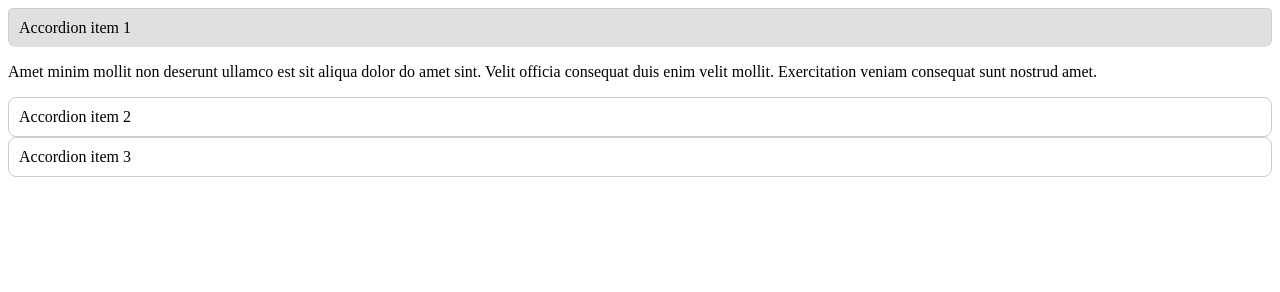
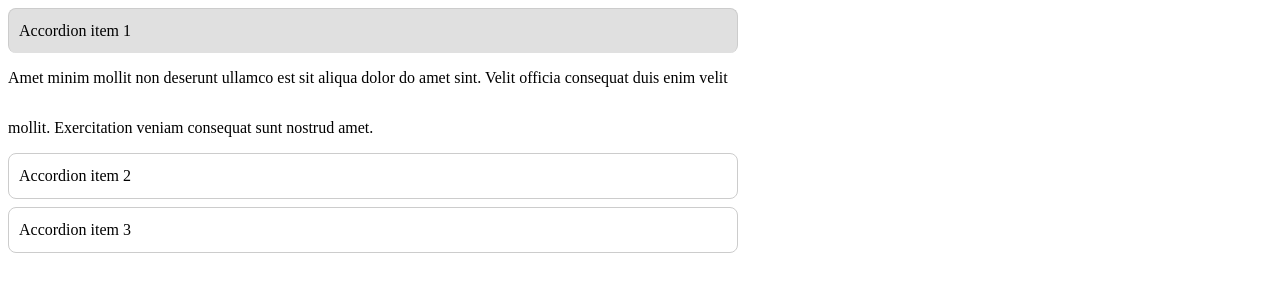
Before and after one commit to js-tasks-ru/htmlcss-20251006_n6163459, a website: page 03-lection1/02-accordion/index.html in a window 1280 px wide. Both pictures are taken after a click on the heading "Accordion item 1". Drawn offline with Linux system fonts and the light colour scheme.

Commit message:
corrections added

```diff
--- a/03-lection1/01-button/button.css
+++ b/03-lection1/01-button/button.css
@@ -1,21 +1,38 @@
 /* Стилизация кнопки */
-button.button {
-  border: 8px;
+:root {
+  --border: solid transparent;
+  --color: white;
+}
+.button {
+  height: 48px;
   border-radius: 8px;
   font-size: 16px;
+  font-family: Roboto;
+  line-height: 100%;
+  font-weight: 100;
+  padding: 14px 15px;
+ }
+.button__primary {
+  background-color: var(--primary);
+  color: var(--color);
+  border: var(--border);
+  transition: opacity 200ms ease-in-out, background 200ms ease-in-out;
+ }
+.button__secondary {
+ background-color: var(--secondary);
+ color: var(--color);
+  border: var(--border);
+ }
+ .button__alternate {
+  color: Gray 4;
+  background-color: var(--alternate);
+  border-width: 1px;
+  transition: opacity 200ms ease-in-out, background 200ms ease-in-out;
+ }
+.button:hover {
+  filter: brightness(80%);
 }
- button.type1 {
-  color: white;
-  background-color: blue;
- }
-button.type2 {
-  color: white;
-  background-color: Purple;
- }
- button.type3 {
-  color: Gray 4;
-  background-color: Gray 3;
- }
-button.opacity--disabled:disabled {
+.button:disabled {
   opacity: 0.5;
+  pointer-events: none;
 }
--- a/03-lection1/02-accordion/accordion.css
+++ b/03-lection1/02-accordion/accordion.css
@@ -1,15 +1,46 @@
 /* Стилизация аккордеона */
-summary {
+.accordion {
+  color: Black;
+  font: Inter;
+  font-size: 16px;
+  line-height: 24px;
+  letter-spacing: 0%;
+  Width: 730px;
+  Height: 72px;
+  Top: 227px;
+  Left: 554px;
+  border-radius: 8px;
+  Border: 1px;
+ }
+.accordion__section {
+ background-color: Gray 3;
+}
+.accordion__content {
+  color: Gray 4;
+  font: Inter;
+  font-size: 16px;
+  line-height: 50px;
+  letter-spacing: 0%;
+}
+.accordion__item {
+  color: Black;
+  font: Inter;
+  font-size: 16px;
+  margin-bottom: 8px;
+ }
+ .accordion__item:last-child {
+  margin-bottom: 0px;
+ }
+.accordion__summary {
   padding: 10px;
   background-color: #FFFFFF;
   border: 1px solid #ccc;
   cursor: pointer;
   border-radius: 8px;
 }
-details[open] > summary { background-color: #e0e0e0;
+details[open] > summary {
+  background-color: #e0e0e0;
   border-bottom: none;
-border-top-left-radius: 5px;
-border-top-right-radius: 5px;
 }
 summary {
   list-style: none;
--- a/03-lection1/02-accordion/index.html
+++ b/03-lection1/02-accordion/index.html
@@ -6,19 +6,30 @@
         <link rel="stylesheet" href="./accordion.css">
     </head>
  <body>
-        <details>
-            <summary>
+		<div class="accordion">
+  <details class="accordion__section">
+           <summary class="accordion__summary">
             Accordion item 1
             </summary>
-            <p>
+            <div class="accordion__content">
             Amet minim mollit non deserunt ullamco est sit aliqua dolor do amet sint. Velit officia consequat duis enim velit mollit. Exercitation veniam consequat sunt nostrud amet.
-            </p>
+           </div>
   </details>
-   <details>
-            <summary> Accordion item 2 </summary>
+ <details class="accordion__item">
+           <summary class="accordion__summary">
+            Accordion item 2
+            </summary>
+            <div class="accordion__content">
+            ... </div>
   </details>
-    <details>
-            <summary> Accordion item 3 </summary>
+  <details class="accordion__item">
+           <summary class="accordion__summary">
+            Accordion item 3
+            </summary>
+            <div class="accordion__content">
+            ...
+           </div>
   </details>
+</div>
     </body>
   </html>
--- a/assets/css/main.css
+++ b/assets/css/main.css
@@ -21,7 +21,8 @@
 
     --primary: var(--blue);
     --secondary: var(--purple);
-}
+    --alternate: var(--grey-4);
+ }
 
 boby {
     font-family: 'Roboto', sans-serif;
```
Also changed, not shown: 03-lection1/01-button/index.html (+15 -11 lines). Lines whose indentation alone changed are shown as unchanged.
